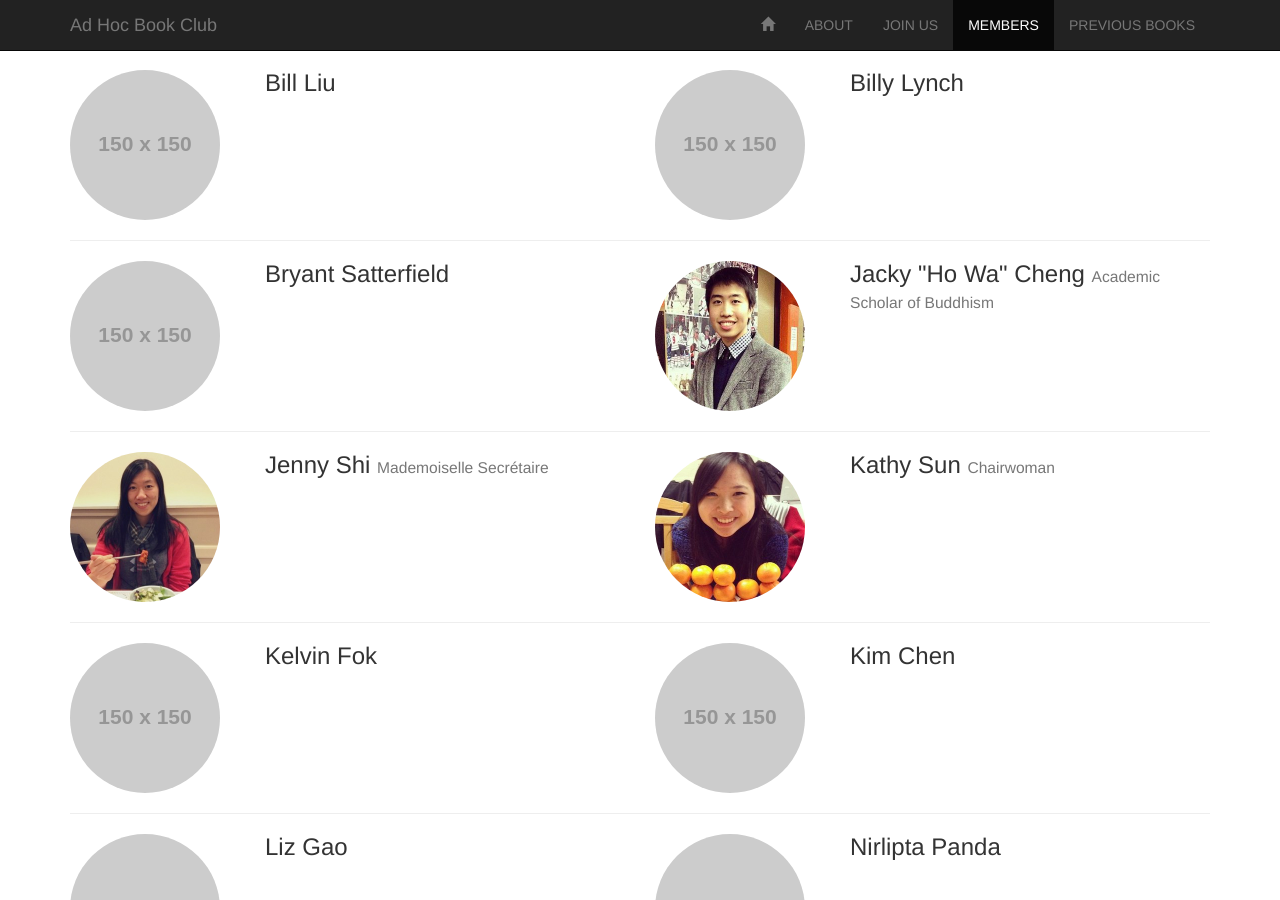
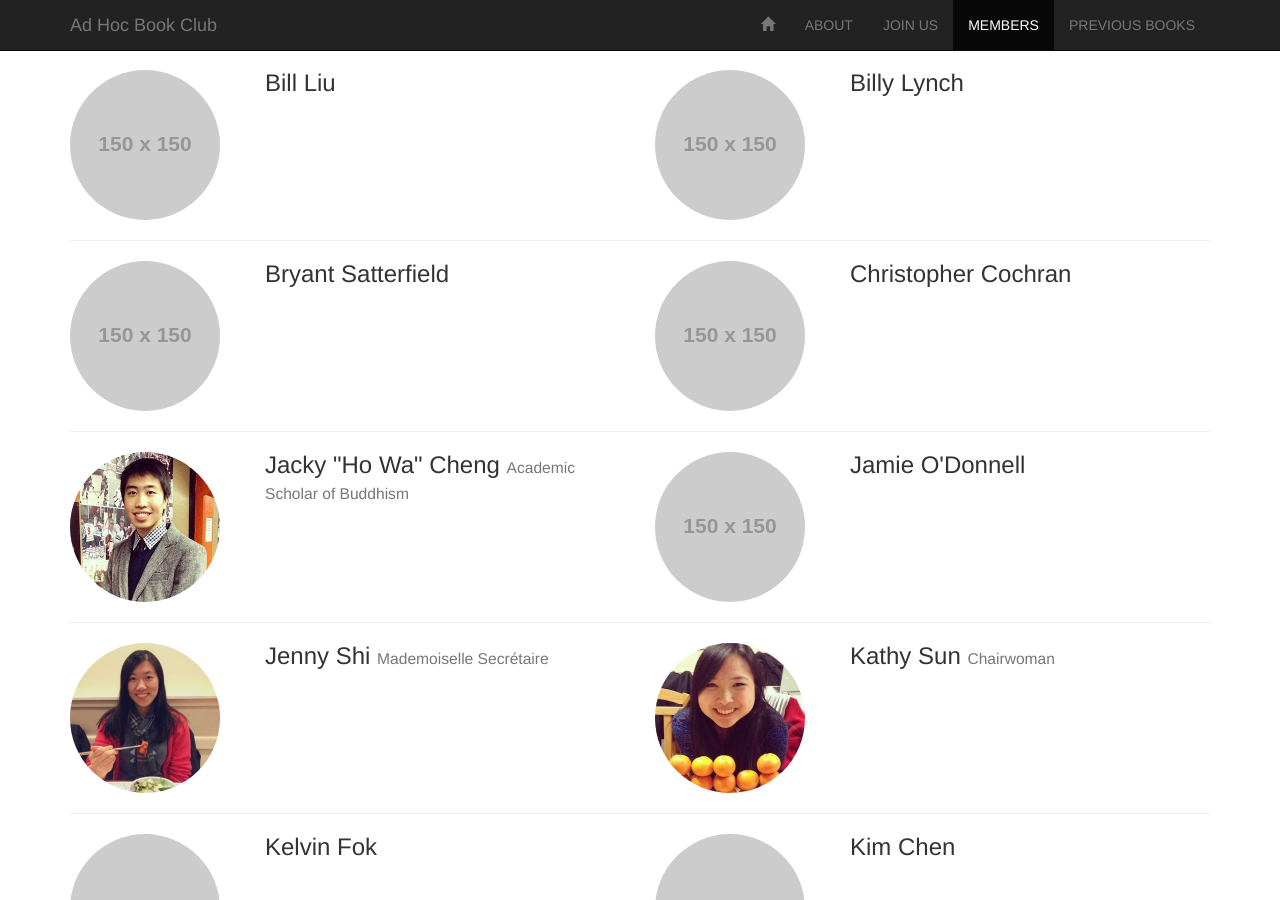
Before and after one commit to adhocbookclub/adhocbookclub.github.io, a Jekyll site: the page built from members.html, in a window 1280 px wide and 900 px high, scrolled down 554 px. Built offline with Jekyll 4.4.1, drawn with Linux system fonts in a browser that asks for light colours; nearby versions of some CDN libraries; Markdown is read by kramdown in place of the engine named in the settings.

Commit message:
added some people

```diff
--- a/members.html
+++ b/members.html
@@ -66,6 +66,17 @@ subtitle: we are awesome people.
     <h3 class="members-heading">Bryant Satterfield <small></small></h3>
   </div>
   <div class="col-md-2">
+    <img class="img-circle" src="http://placehold.it/150x150" width="150">
+  </div>
+  <div class="col-md-4">
+    <h3 class="members-heading">Christopher Cochran <small></small></h3>
+  </div>
+</div>
+
+<hr>
+
+<div class="row">
+  <div class="col-md-2">
     <img class="img-circle" src="/img/members/jacky.jpg" width="150">
   </div>
   <div class="col-md-4">
@@ -80,6 +91,12 @@ subtitle: we are awesome people.
       <li>Catchphrase: "This is so tragic."</li>
       <li>MBTI type: INTJ</li>
     </ul>
+  </div>
+  <div class="col-md-2">
+    <img class="img-circle" src="http://placehold.it/150x150" width="150">
+  </div>
+  <div class="col-md-4">
+    <h3 class="members-heading">Jamie O'Donnell <small></small></h3>
   </div>
 </div>
 
```
